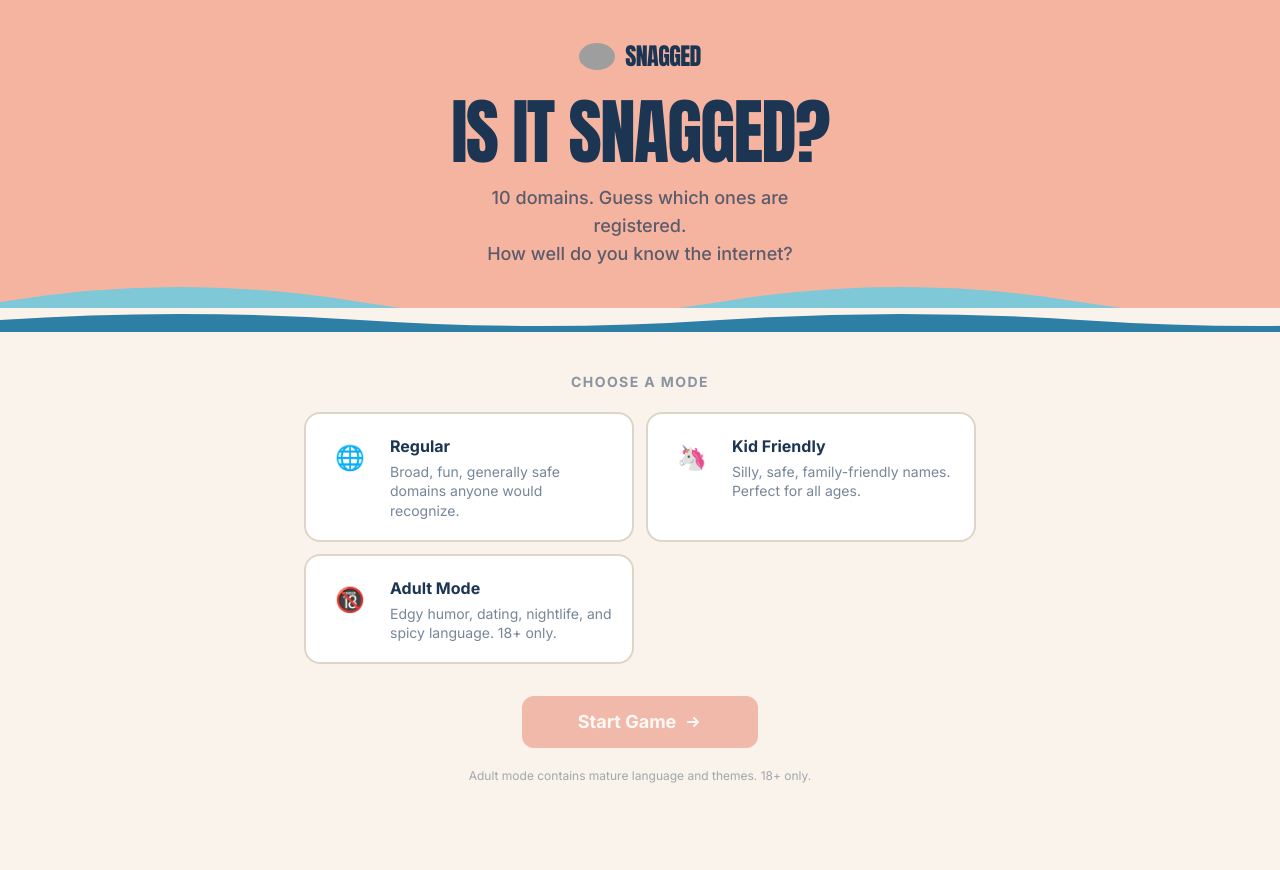
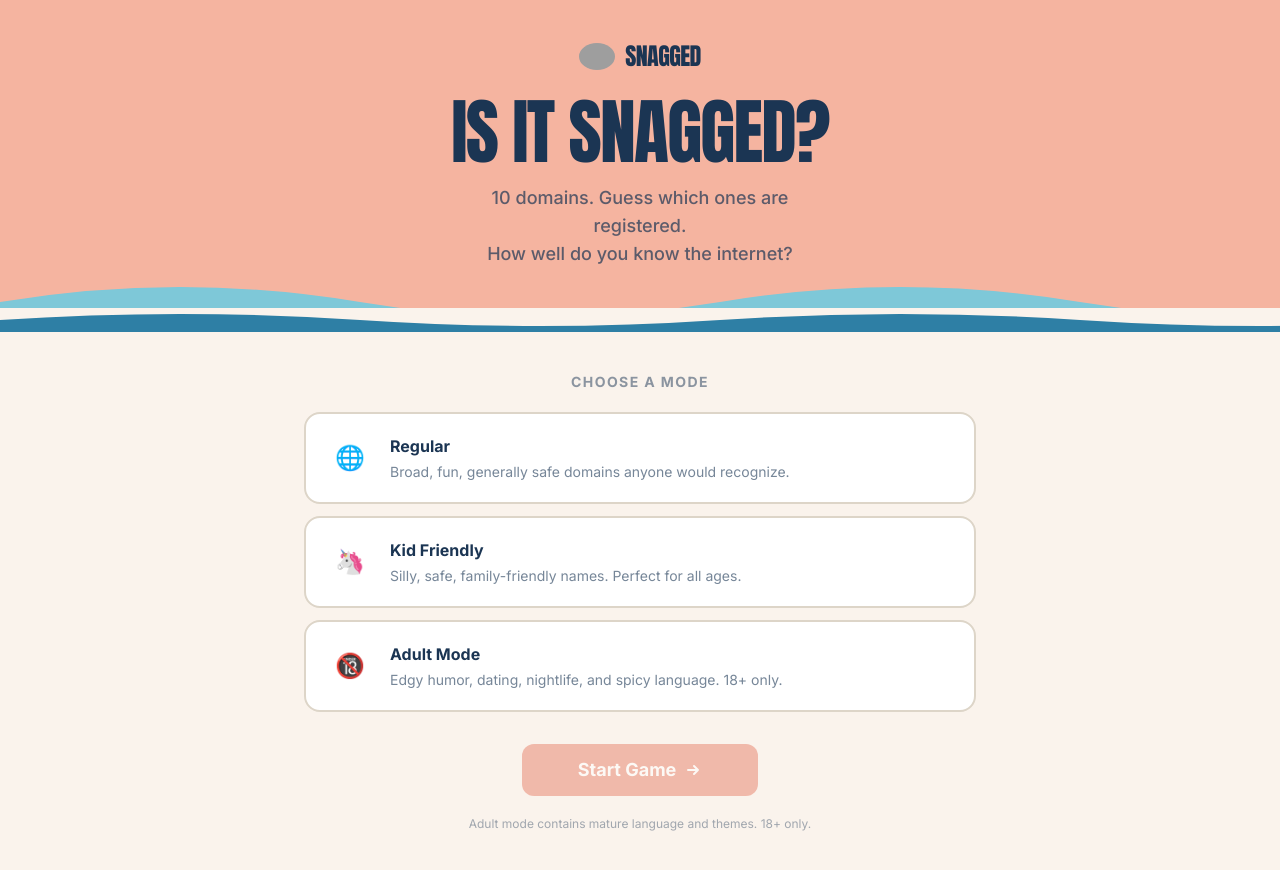
Before and after one commit to snaggeddomains/game, a Next.js app: page /game in a window 1280 px wide. Shown: the top 870 px of the page. Before the commit the page ends 824 px from the top, so only its background shows below. Built offline with nearby package versions, Linux system fonts and the light colour scheme; grey boxes are pictures that could not be loaded.

Commit message:
Stack mode selector cards vertically
https://claude.ai/code/session_01W1gFn1miPRrY7Uj6zfA2LJ

```diff
--- a/components/ModeSelector.tsx
+++ b/components/ModeSelector.tsx
@@ -50,7 +50,7 @@ export default function ModeSelector({ onStart }: Props) {
             Choose a Mode
           </h2>
 
-          <div className="mb-8 grid grid-cols-1 gap-3 sm:grid-cols-2">
+          <div className="mb-8 grid grid-cols-1 gap-3">
             {(Object.keys(MODE_CONFIG) as GameMode[]).map((mode) => {
               const cfg = MODE_CONFIG[mode];
               const isSelected = selected === mode;
```
